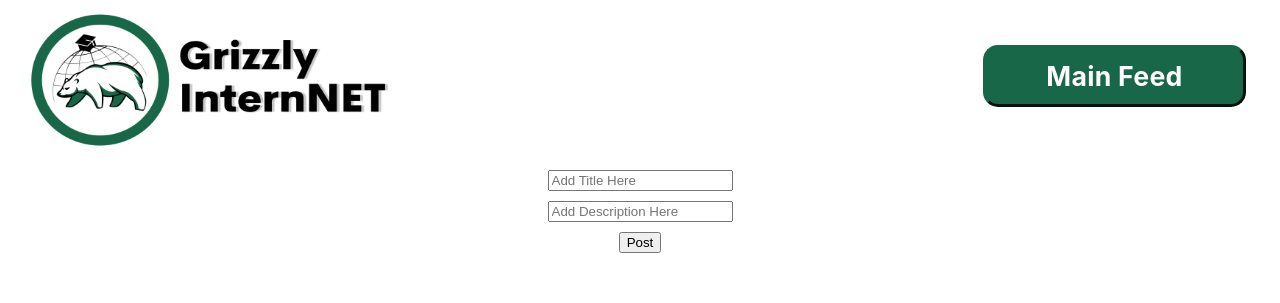
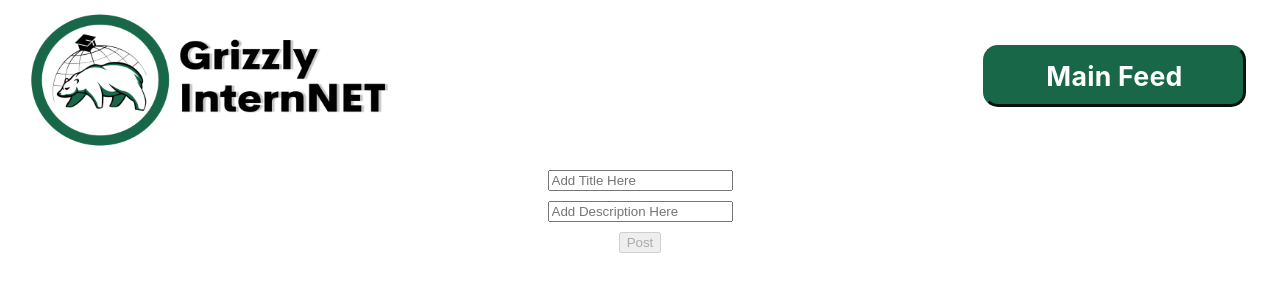
Before and after one commit to DrJava1000/GGCInternNet, a React (Create React App) app: page /Post_Creation in a window 1280 px wide. Shown: the top 303 px of the page. Built offline with nearby package versions, Linux system fonts and the light colour scheme; no server answers.

Commit message:
Post Creation Page Update: Modified 'post' button so that it is hidden if the title or description is missing.

```diff
--- a/src/page_specific_components/private_pages/post_creation/Post-Creation.js
+++ b/src/page_specific_components/private_pages/post_creation/Post-Creation.js
@@ -72,7 +72,11 @@ class PostCreation extends Component {
                             <form onSubmit={this.onSubmit}>
                                 <input type="text" placeholder="Add Title Here" onChange={this.onTitleChange}/><br/>
                                 <input type="text" placeholder="Add Description Here" onChange={this.onDescriptionChange}/><br/>
-                                <input type="submit" name="Post" value="Post"/>
+                                {
+                                    this.state.title !== '' && this.state.description !== '' ?
+                                        <input type="submit" name="Post" value="Post"/>
+                                        : <input type="submit" name="Post" value="Post" disabled/>
+                                }
                             </form>
                         </div>
                         <AppFooter />
```
